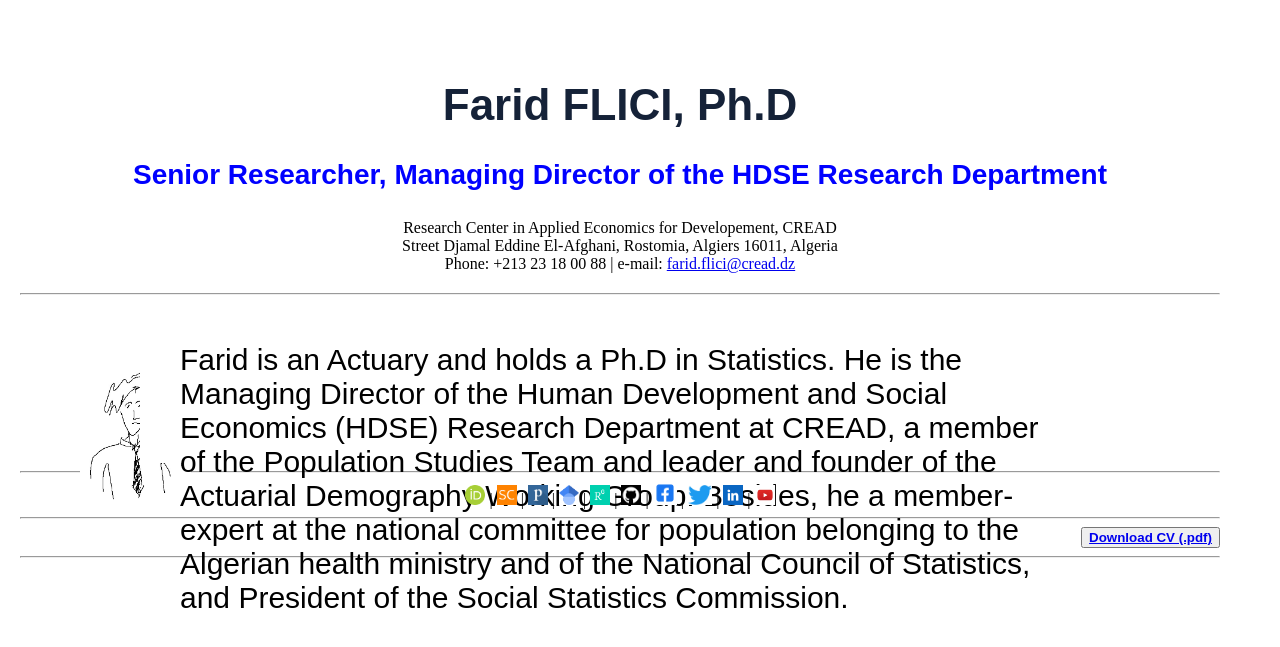
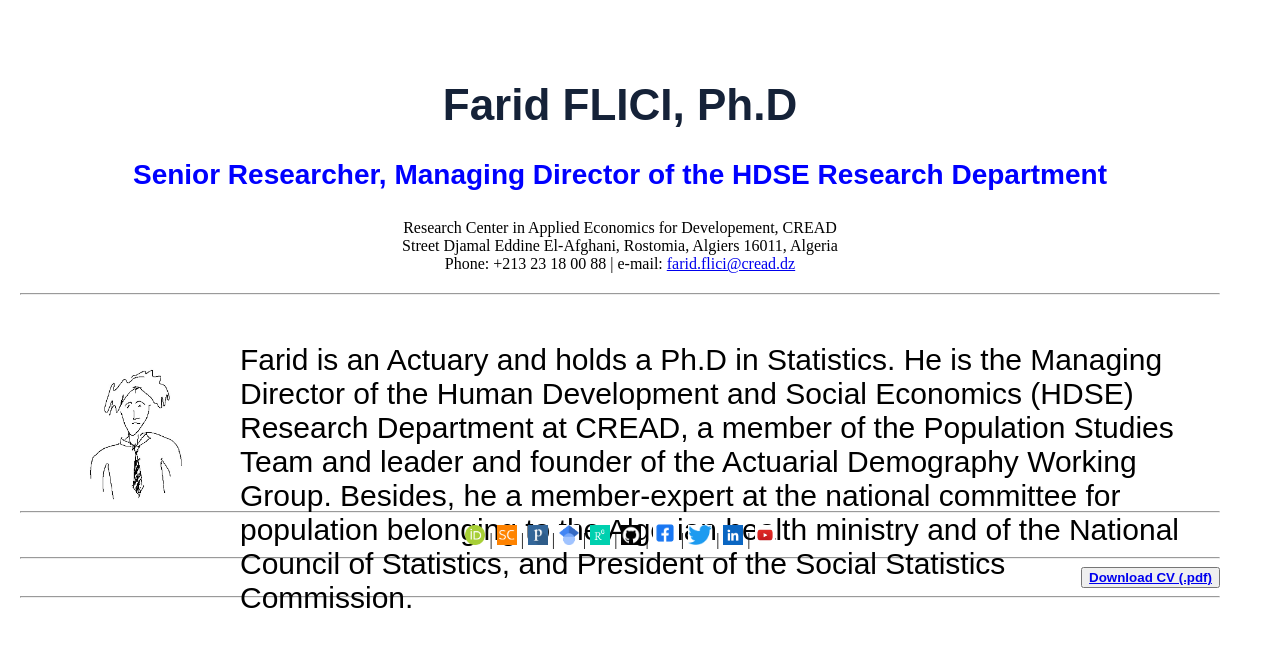
Before and after one commit to Farid-FLICI/farid-flici.github.io, a Jekyll site: the page researchername.html, which Jekyll copies as it is, in a window 1280 px wide. Shown: the top 647 px of the page. Built offline with Jekyll 4.4.1, drawn with Linux system fonts in a browser that asks for light colours.

Commit message:
Update researchername.html

```diff
--- a/researchername.html
+++ b/researchername.html
@@ -15,9 +15,9 @@ h4{              font-family: sans-serif;   font-size: 26px; font-weight: bold ;
   .b {color: #12ff1a; text-decoration: none;   }
 
 * {  box-sizing: border-box;}
-.column {  float: left;  padding: 40px;  height: 160px;}
-.left { width: 10%;}
-.right{ width: 80%;}
+.column {  float: left;  padding: 40px;  height: 200px;}
+.left { width: 15%;}
+.right{ width: 85%;}
 .row:after {  content: "";  display: table;  clear: both;}
 
 @media screen and (max-width: 600px) {   ul.topnav li.right,    ul.topnav li {float: center;}    }
```
